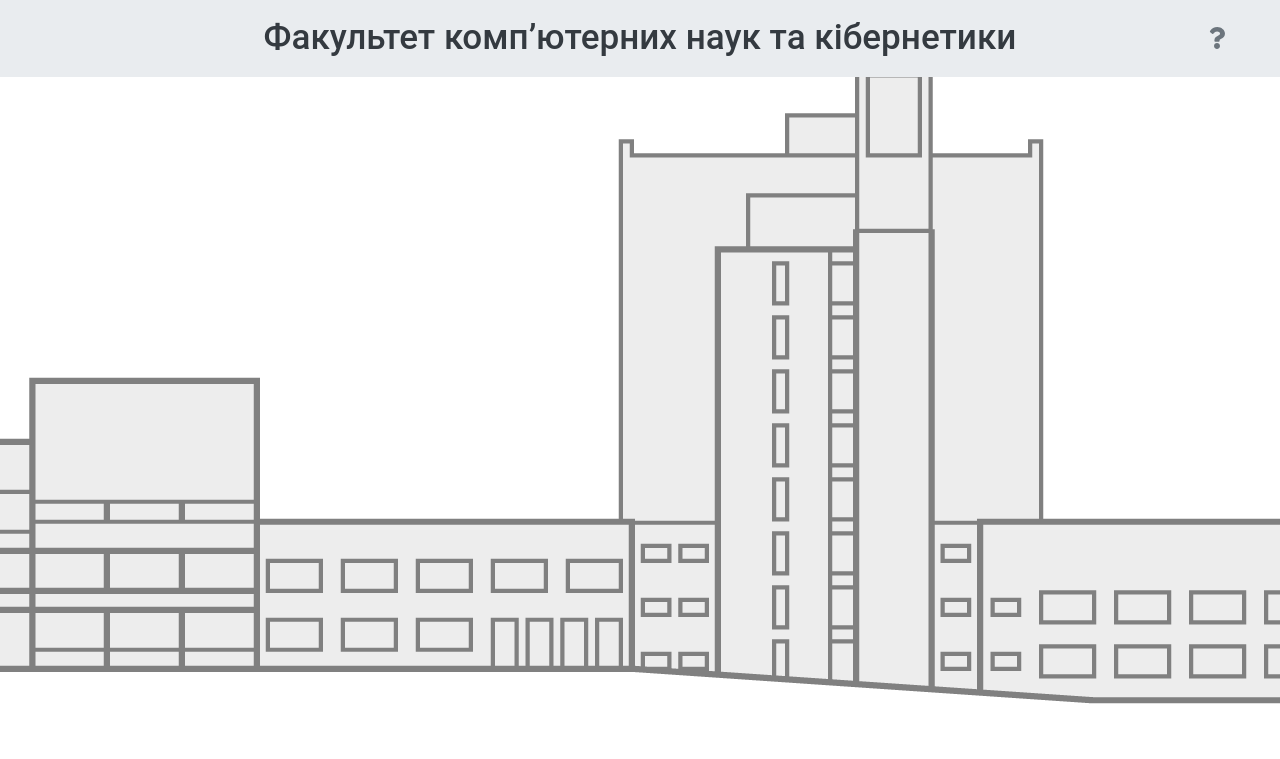
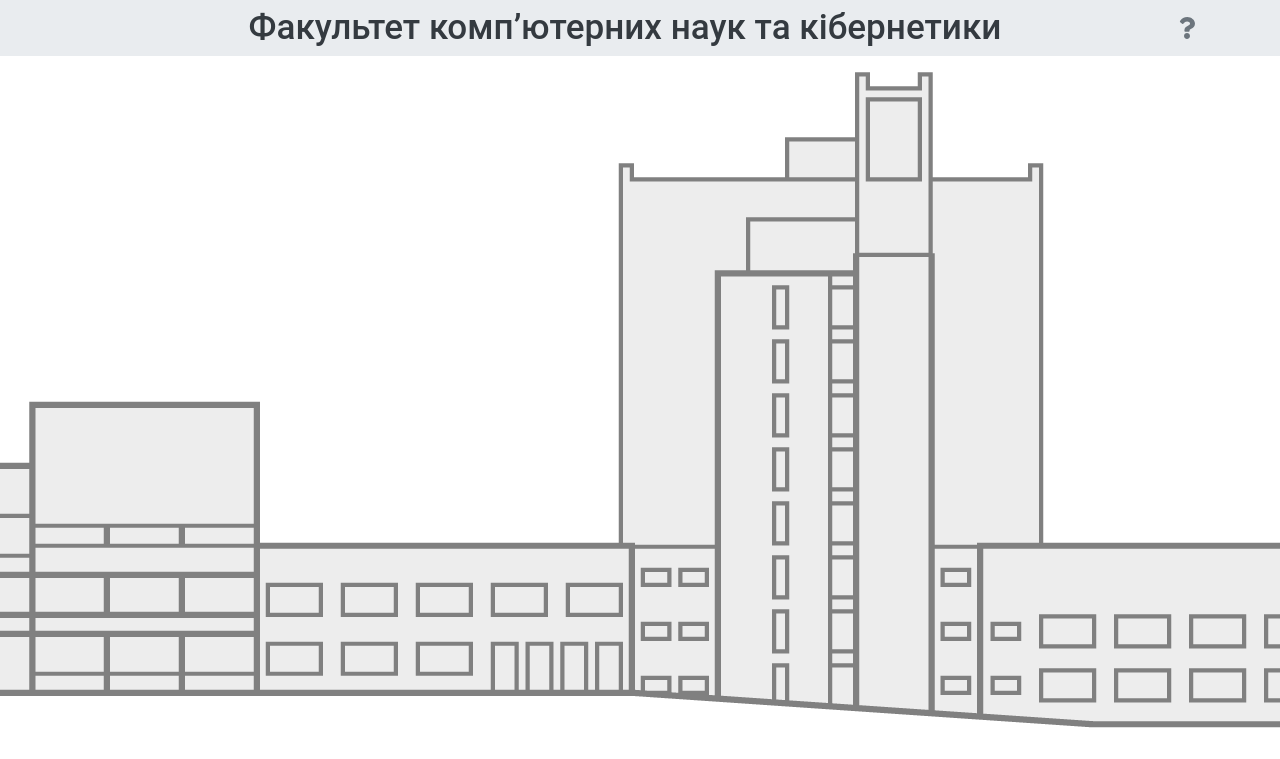
Before and after one commit to actpohabtNS/interactive-map, a React (Create React App) app: page / in a window 1280 px wide. Shown: the top 759 px of the page. Built offline with nearby package versions, Linux system fonts and the light colour scheme.

Commit message:
added constant margin-top for main block

```diff
--- a/src/pages/BuildingPage.js
+++ b/src/pages/BuildingPage.js
@@ -12,9 +12,9 @@ const floorsData = require('../data/floors.json')
 const BuildingPage = () => {
   return (
     <>
-      <Container fluid className="px-5 position-fixed bg-light-gray" style={{ zIndex: 10 }}>
+      <Container fluid className="px-5 position-fixed bg-light-gray header-breadcrumb">
 
-        <Row>
+        <Row className="w-100">
           <Col />
 
           <Col xs="auto">
@@ -42,9 +42,9 @@ const BuildingPage = () => {
 
       </Container>
 
-      <Container fluid className="px-5 pt-5">
+      <Container fluid className="px-5 pt-7vh">
 
-        <Row className="mb-5">
+        <Row className="my-3">
           <Col>
             <Map className="d-flex justify-content-center" asset={building} />
           </Col>
--- a/src/styles/App.css
+++ b/src/styles/App.css
@@ -12,6 +12,9 @@
 .header-breadcrumb {
   height: 7vh;
   z-index: 1;
+  display: flex;
+  width: 100%;
+  align-items: center;
 }
 
 .floors-list {
```
